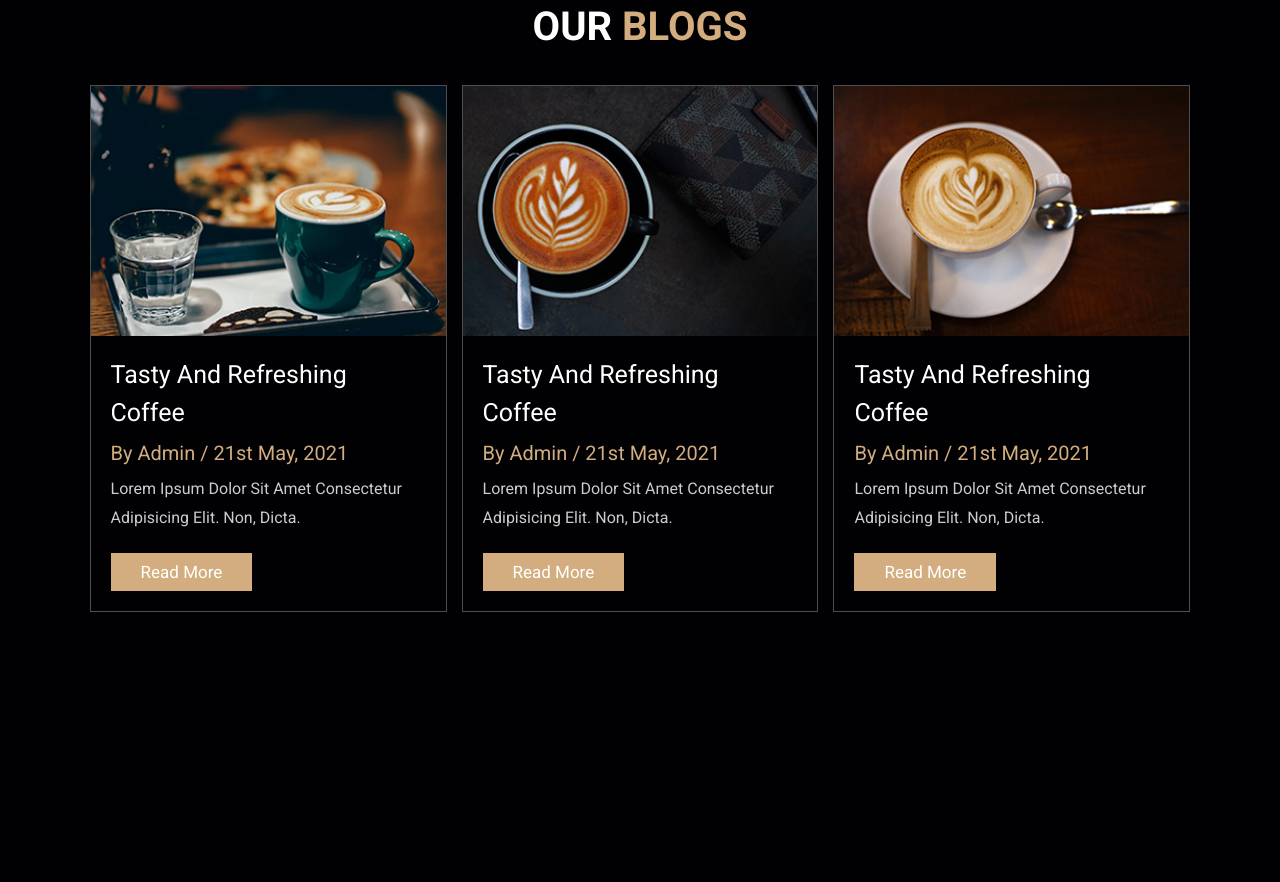
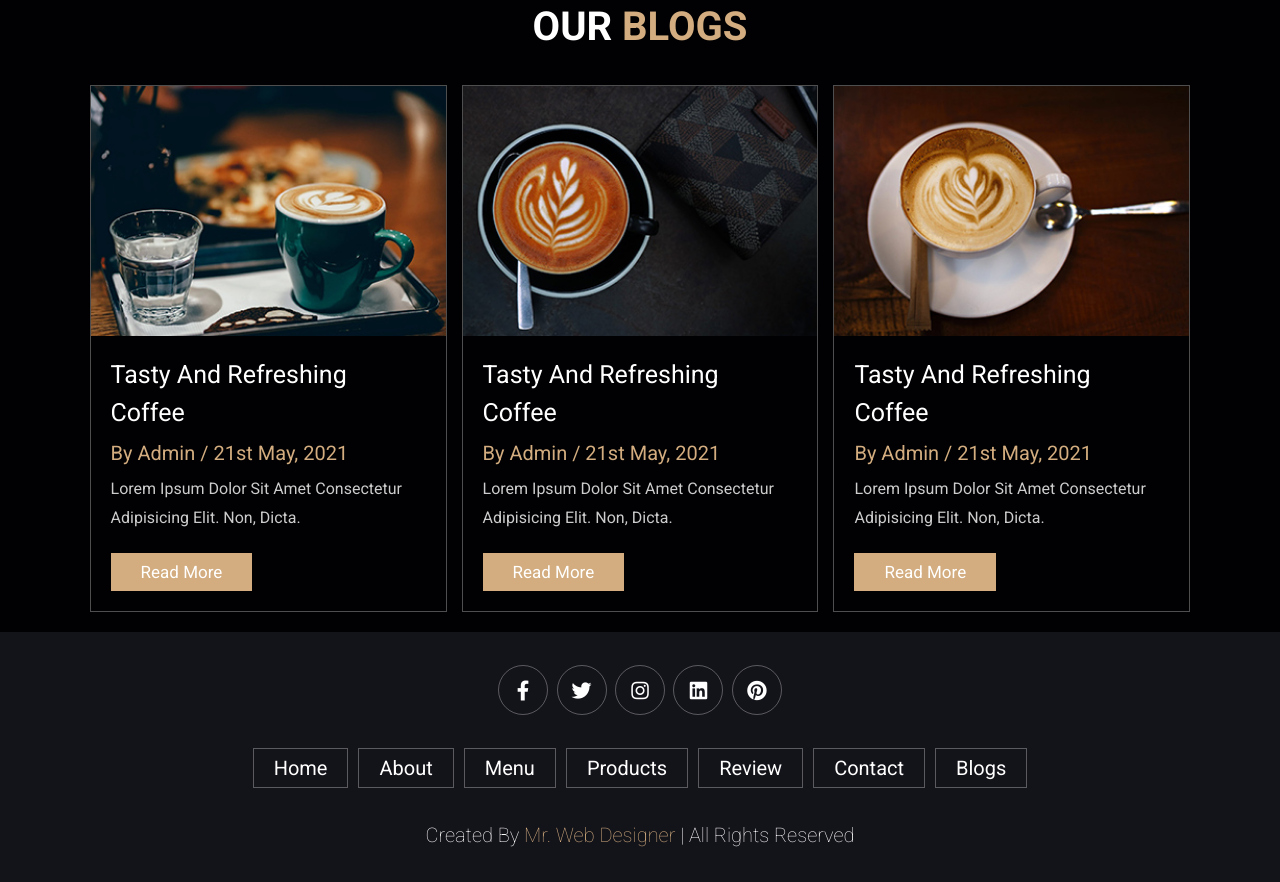
Before and after one commit to DuilioAzevedo/coffee_shop, a plain HTML site: page index.html in a window 1280 px wide. Shown: the part 3906-4788 px from the top of the page. Before the commit the page ends 4538 px from the top, so only its background shows below. Drawn offline with Linux system fonts and the light colour scheme.

Commit message:
footer_section

```diff
--- a/index.html
+++ b/index.html
@@ -383,6 +383,36 @@
 </section>
 
 <!-- blogs section ends -->
+<!-- footer section starts  -->
+
+<section class="footer">
+
+    <div class="share">
+        <a href="#" class="fab fa-facebook-f"></a>
+        <a href="#" class="fab fa-twitter"></a>
+        <a href="#" class="fab fa-instagram"></a>
+        <a href="#" class="fab fa-linkedin"></a>
+        <a href="#" class="fab fa-pinterest"></a>
+    </div>
+
+    <div class="links">
+        <a href="#">home</a>
+        <a href="#">about</a>
+        <a href="#">menu</a>
+        <a href="#">products</a>
+        <a href="#">review</a>
+        <a href="#">contact</a>
+        <a href="#">blogs</a>
+    </div>
+
+    <div class="credit">created by <span>mr. web designer</span> | all rights reserved</div>
+
+</section>
+
+<!-- footer section ends -->
+
+
+
 
 </body>
 <script src="./script.js"></script>
--- a/style.css
+++ b/style.css
@@ -499,3 +499,57 @@ section{
     color:#ccc;
     padding:1rem 0;
 }
+
+.footer{
+    background:var(--black);
+    text-align: center;
+}
+
+.footer .share{
+    padding:1rem 0;
+}
+
+.footer .share a{
+    height: 5rem;
+    width: 5rem;
+    line-height: 5rem;
+    font-size: 2rem;
+    color:#fff;
+    border:var(--border);
+    margin:.3rem;
+    border-radius: 50%;
+}
+
+.footer .share a:hover{
+    background-color: var(--main-color);
+}
+
+.footer .links{
+    display: flex;
+    justify-content: center;
+    flex-wrap: wrap;
+    padding:2rem 0;
+    gap:1rem;
+}
+
+.footer .links a{
+    padding:.7rem 2rem;
+    color:#fff;
+    border:var(--border);
+    font-size: 2rem;
+}
+
+.footer .links a:hover{
+    background:var(--main-color);
+}
+
+.footer .credit{
+    font-size: 2rem;
+    color:#fff;
+    font-weight: lighter;
+    padding:1.5rem;
+}
+
+.footer .credit span{
+    color:var(--main-color);
+}
```
